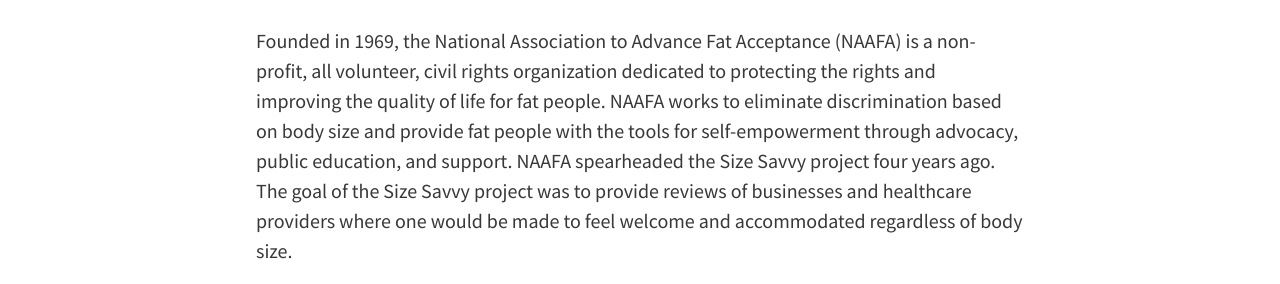
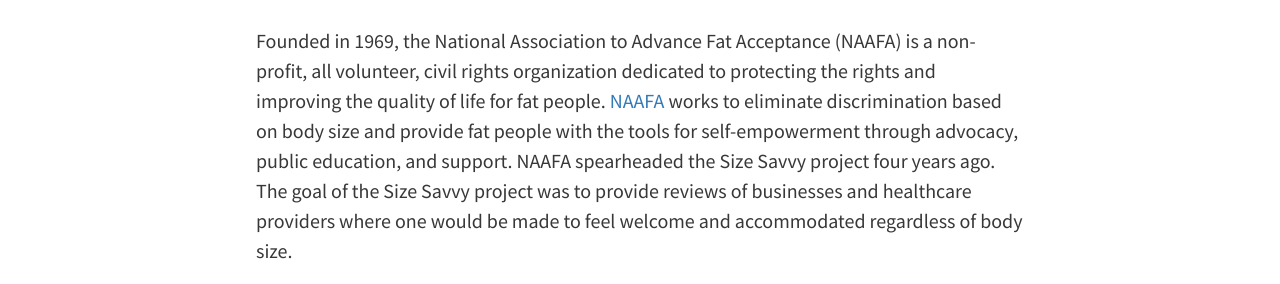
Before and after one commit to uhlissuh/ample, a Jekyll site: the page built from docs/_posts/2018-07-22-naafa-collaboration.md, in a window 1280 px wide. Shown: the part 557-841 px from the top of the page. Built offline with Jekyll 4.4.1, drawn with Linux system fonts in a browser that asks for light colours; comment, search, counter and statistics services are not loaded; some of the changed lines change nothing that is shown.

Commit message:
Make NAAFA hyperlink

```diff
--- a/docs/_posts/2018-07-22-naafa-collaboration.md
+++ b/docs/_posts/2018-07-22-naafa-collaboration.md
@@ -12,7 +12,7 @@
 
 ![Image Description: A graphic of the Ample logo, a heart, and the NAAFA logo]({{ "/assets/img/naafa.png" | absolute_url }})
 
-Founded in 1969, the National Association to Advance Fat Acceptance (NAAFA) is a non-profit, all volunteer, civil rights organization dedicated to protecting the rights and improving the quality of life for fat people. NAAFA works to eliminate discrimination based on body size and provide fat people with the tools for self-empowerment through advocacy, public education, and support.
+Founded in 1969, the National Association to Advance Fat Acceptance (NAAFA) is a non-profit, all volunteer, civil rights organization dedicated to protecting the rights and improving the quality of life for fat people. [NAAFA](https://www.naafaonline.com/dev2/ "NAAFA Home Page") works to eliminate discrimination based on body size and provide fat people with the tools for self-empowerment through advocacy, public education, and support.
 <!--more-->
 NAAFA spearheaded the Size Savvy project four years ago. The goal of the Size Savvy project was to provide reviews of businesses and healthcare providers where one would be made to feel welcome and accommodated regardless of body size.
 
```
